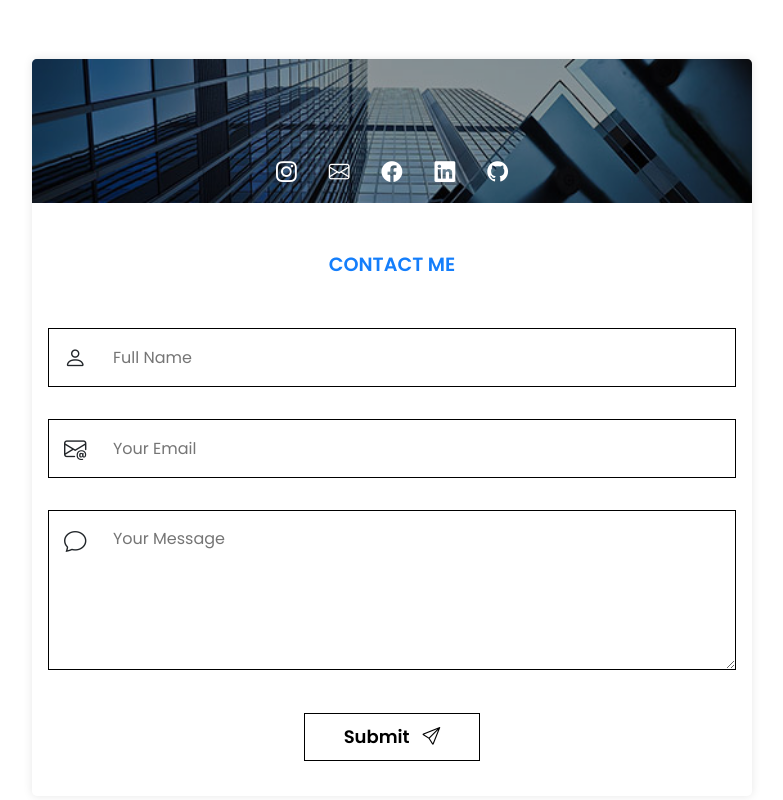
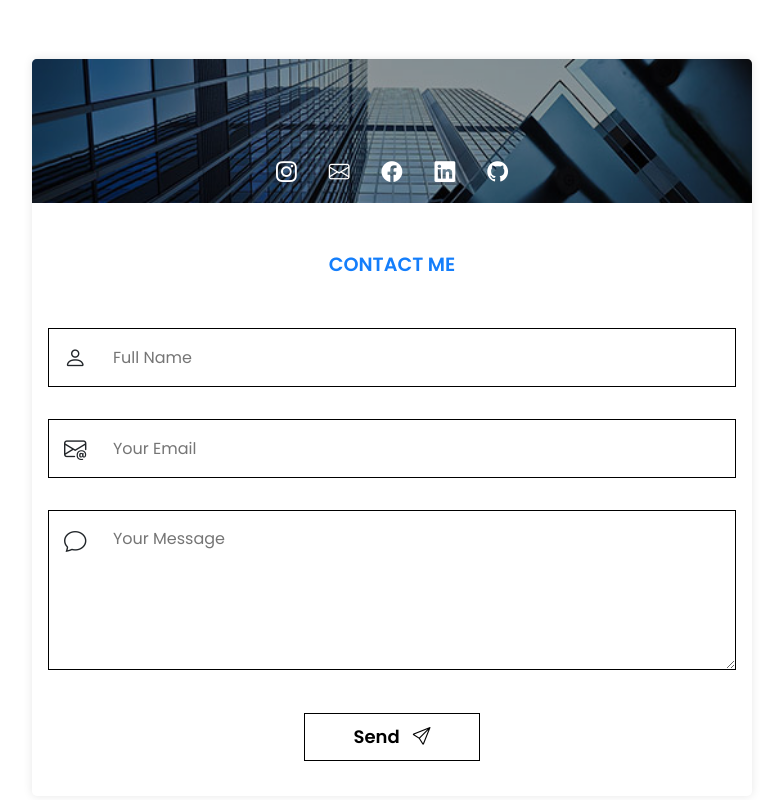
Before and after one commit to AshutoshSingh47/Portfolio_Website, a React (Create React App) app: page / in a window 1280 px wide. Shown: the part 4334-5134 px from the top of the page, without its empty margins (248-1031 px from the left). Built offline with nearby package versions, Linux system fonts and the light colour scheme.

Commit message:
Changed button text

```diff
--- a/src/components/buttons/SubmitButton.js
+++ b/src/components/buttons/SubmitButton.js
@@ -3,7 +3,7 @@ import "../../assets/styles/buttons/SubmitButton.css";
 function SubmitButton(props) {
   return (
     <div className={`submit-button-horizontal ${props.isDark ? "dark" : ""}`}>
-      Submit
+      Send
       <i class="bi bi-send"></i>
     </div>
   );
```
